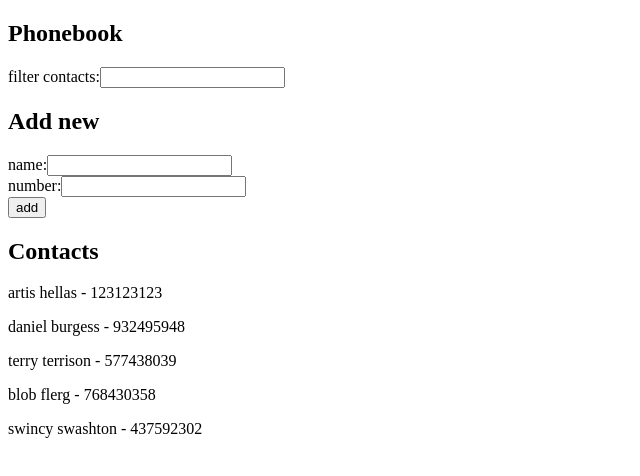
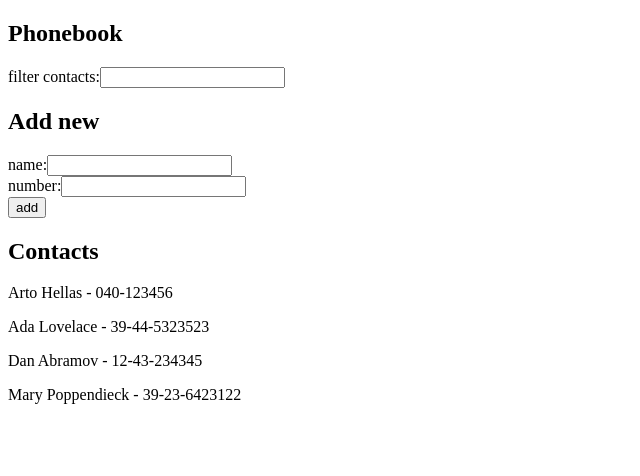
Before and after one commit to DBurgess93/part2, a React (Create React App) app in the folder phonebook/: page / in a window 1280 px wide. Shown: the top 476 px of the page, without its empty margins (0-640 px from the left). Built offline with nearby package versions, Linux system fonts and the light colour scheme; data requests are answered from the project's data file.

Commit message:
use axios to fetch initial state of data from server

```diff
--- a/phonebook/src/App.js
+++ b/phonebook/src/App.js
@@ -1,4 +1,5 @@
-import { useState } from 'react'
+import { useState, useEffect } from 'react'
+import axios from 'axios'
 
 const Filter = ({ filterText, handleChange }) => {
   return (
@@ -24,7 +25,7 @@
     <div>
       <h2>Contacts</h2>
       {filteredPersons.map((person) => (
-        <Contact key={person.key} id={person.id} person={person} />
+        <Contact key={person.id} id={person.id} person={person} />
       ))}
     </div>
   );
@@ -63,16 +64,21 @@
 }
 
 const App = () => {
-  const [persons, setPersons] = useState([
-    { name: 'artis hellas', key: 'artis hellas', number: 123123123 },
-    { name: 'daniel burgess', key: 'daniel burgess', number: 932495948 },
-    { name: 'terry terrison', key: 'terry terrison', number: 577438039 },
-    { name: 'blob flerg', key: 'blob flerg', number: 768430358 },
-    { name: 'swincy swashton', key: 'swinsy swashton', number: 437592302 }
-  ])
+  const [persons, setPersons] = useState([])
   const [newName, setNewName] = useState('')
   const [newNumber, setNewNumber] = useState('')
   const [filterText, setFilterText] = useState('')
+
+  useEffect(() => {
+    console.log('effect')
+    axios
+      .get('http://localhost:3001/persons')
+      .then(response => {
+        console.log('promise fulfilled')
+        setPersons(response.data)
+      })
+  }, [])
+  console.log('render', persons.length, 'persons')
 
   const addContact = (event) => {
     event.preventDefault()
```
